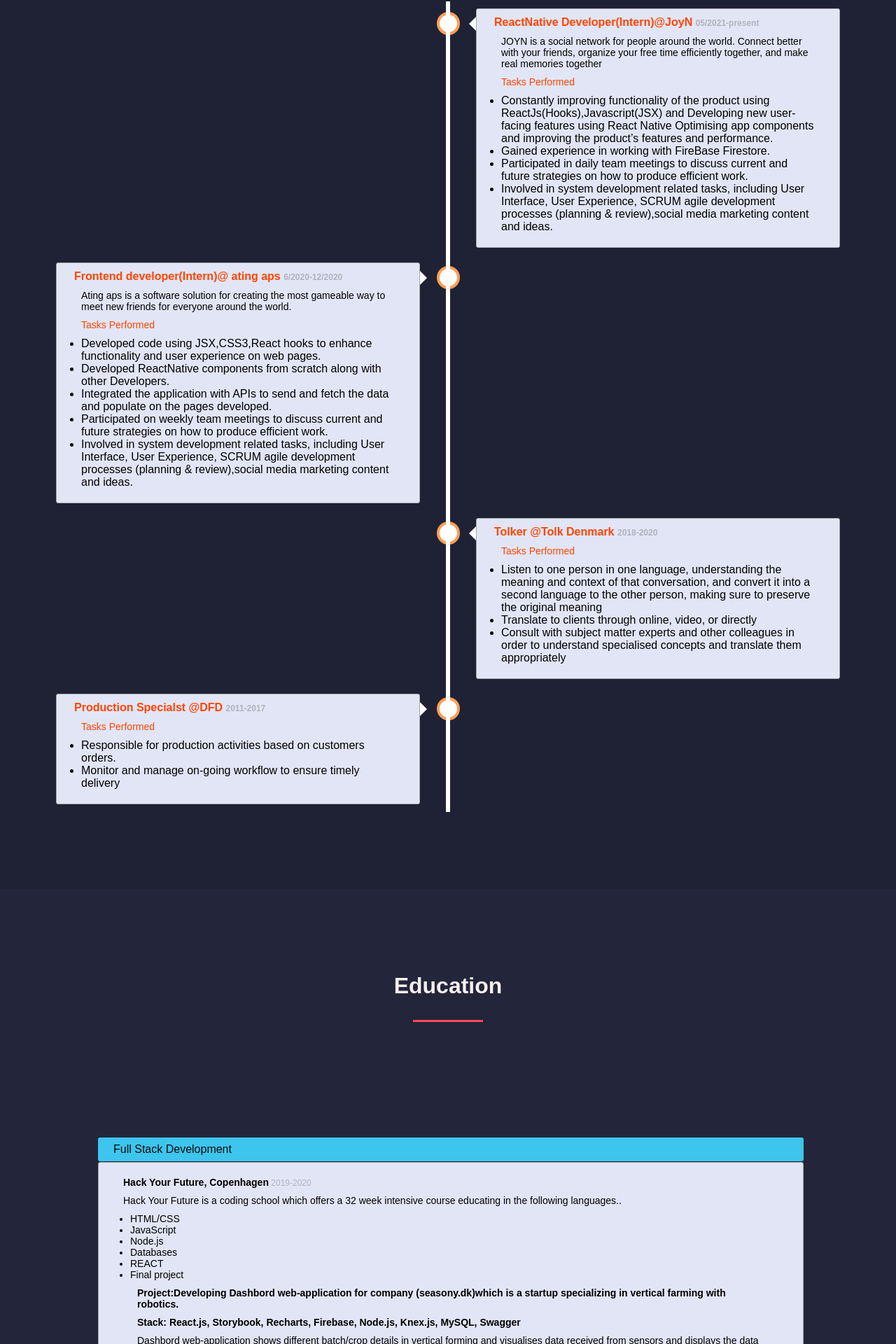
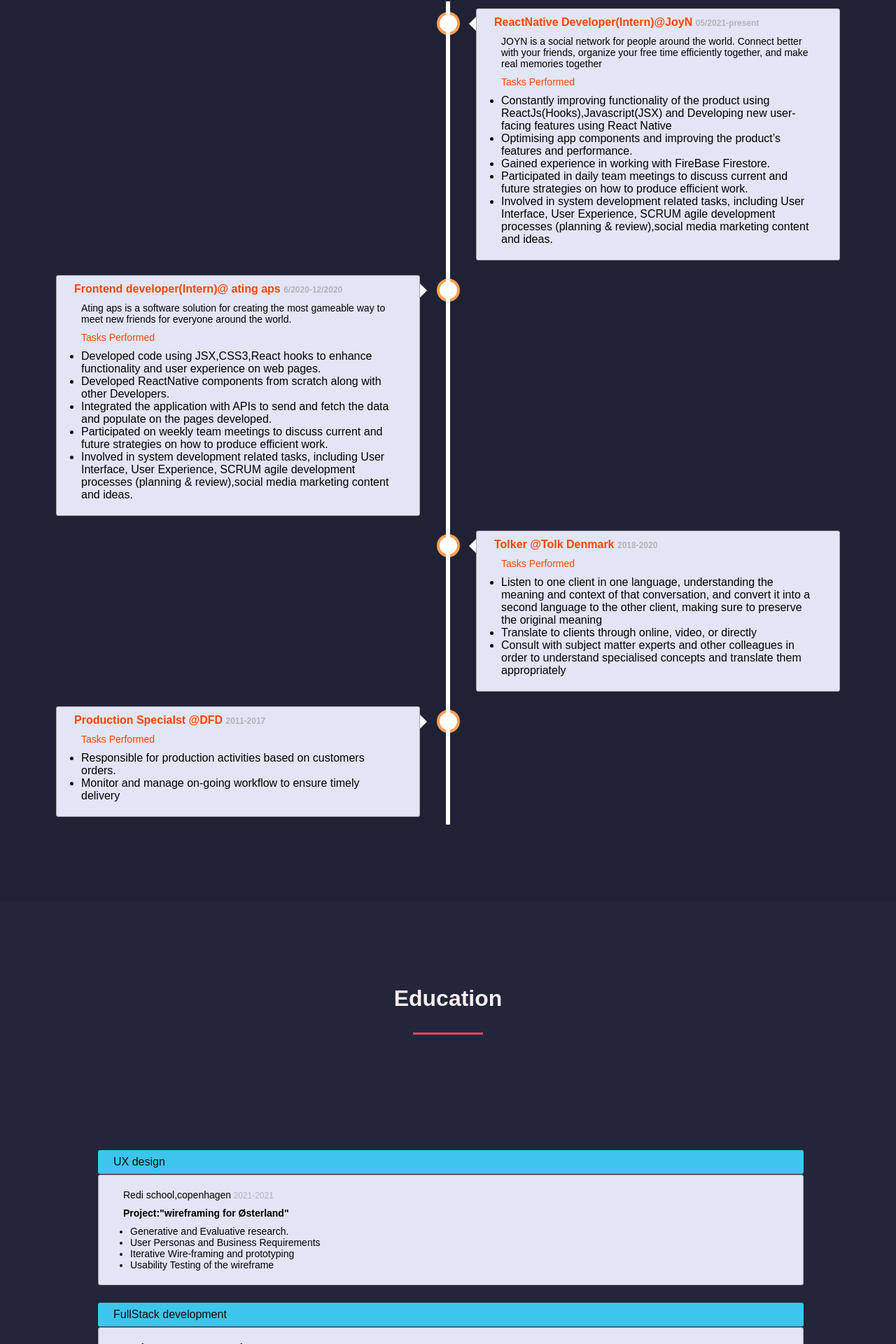
Before and after one commit to mamathamereddy/Portfolio, a React (Create React App) app: page / in a window 1280 px wide. Shown: the part 4971-6891 px from the top of the page at 70% size. Built offline with nearby package versions, Linux system fonts and the light colour scheme.

Commit message:
updating education and exp

```diff
--- a/src/components/Education.js
+++ b/src/components/Education.js
@@ -10,8 +10,26 @@ const Education = () => {
 
           <div className="education">
             <input type="checkbox" id="title1" checked />
-            <label for="title1">Full Stack Development</label>
+            <label for="title1">UX design</label>
 
+            <div class="content">
+              <p>
+                Redi school,copenhagen<span> 2021-2021</span>
+              </p>
+              <p>
+                <b>Project:"wireframing for Østerland"</b>
+
+                <ul>
+                  <li>Generative and Evaluative research.</li>
+                  <li>User Personas and Business Requirements</li>
+                  <li>Iterative Wire-framing and prototyping</li>
+                  <li>Usability Testing of the wireframe</li>
+                </ul>
+              </p>
+            </div>
+
+            <input type="checkbox" id="title2" checked />
+            <label for="title2">FullStack development</label>
             <div class="content">
               <p>
                 <b>Hack Your Future, Copenhagen</b>
--- a/src/components/Experience.js
+++ b/src/components/Experience.js
@@ -23,10 +23,14 @@ const Experience = () => {
                 <li>
                   Constantly improving functionality of the product using
                   ReactJs(Hooks),Javascript(JSX) and Developing new user-facing
-                  features using React Native Optimising app components and
-                  improving the product’s features and performance.
+                  features using React Native
+                </li>
+                <li>
+                  Optimising app components and improving the product’s features
+                  and performance.
                 </li>
                 <li>Gained experience in working with FireBase Firestore.</li>
+
                 <li>
                   Participated in daily team meetings to discuss current and
                   future strategies on how to produce efficient work.
@@ -84,9 +88,9 @@ const Experience = () => {
               <p className="task">Tasks Performed</p>
               <ul>
                 <li>
-                  Listen to one person in one language, understanding the
+                  Listen to one client in one language, understanding the
                   meaning and context of that conversation, and convert it into
-                  a second language to the other person, making sure to preserve
+                  a second language to the other client, making sure to preserve
                   the original meaning
                 </li>
                 <li>
```
